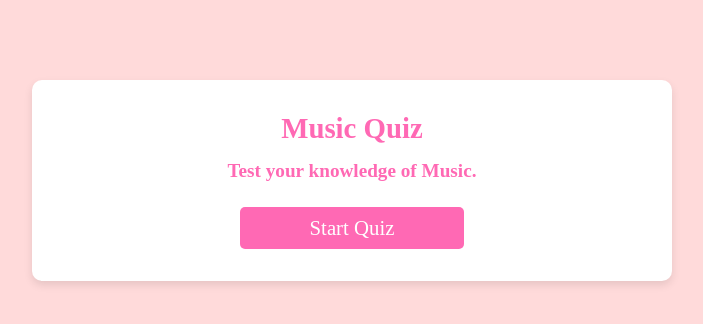
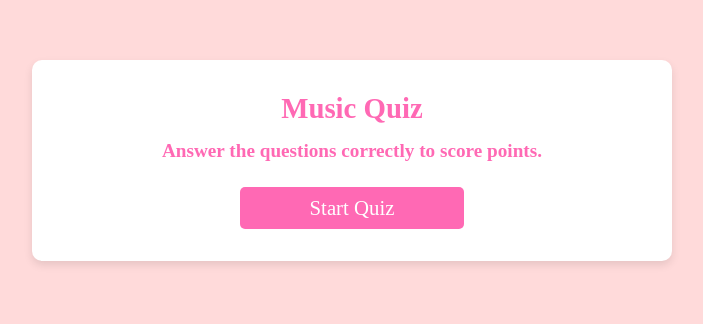
Before and after one commit to fatimaAlku/POP-By-Fatima, a plain HTML site: page playmusic.html in a window 1280 px wide. Shown: the part 290-614 px from the top of the page, without its empty margins (468-1171 px from the left). Drawn offline with Linux system fonts and the light colour scheme.

Commit message:
added instruction text

```diff
--- a/app ga.js
+++ b/app ga.js
@@ -59,7 +59,7 @@ const questions = [
         options: ["Mahmood Fadhel", "Mohammed Ali", "Abdullah Alshaikh", "Aqeel Muslem"],
         answer: "Abdullah Alshaikh"
     },
-     {
+    {
         question: "Who came to bibf at 2 am because he forgot his charger?",
         options: ["Husain Folath", "Yaseen Alzeiny", "Husain Saleh", "Hussain Alkaabi"],
         answer: "Husain Saleh"
--- a/playmusic.html
+++ b/playmusic.html
@@ -10,7 +10,7 @@
 
     <div id ="startScreen">
         <h1>Music Quiz</h1>
-        <p class="f1Instructions">Test your knowledge of Music.</p>
+        <p class="f1Instructions">Answer the questions correctly to score points.</p>
         <button id="startQuizBtn">Start Quiz</button>
     </div>
 
--- a/style.css
+++ b/style.css
@@ -147,7 +147,7 @@ p {
     flex-direction: column;
     align-items: center;
     justify-content: center;
-    margin-top: 370px;
+    margin-top: 350px;
     margin-left: 500px;
     padding: 20px;
     border-radius: 10px;
```
Also changed, not shown: playf1.html (+1 -1 lines), playga.html (+1 -1 lines), playmovies.html (+1 -1 lines), playpopculture.html (+1 -1 lines).
